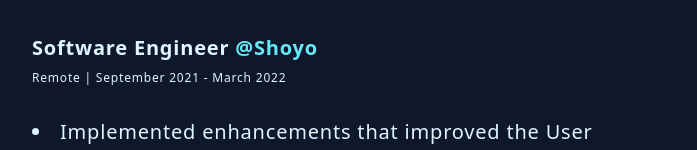
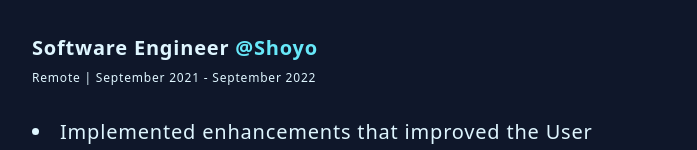
Before and after one commit to Sergyoubi/Current-Portfolio, a React (Create React App) app: page / in a window 1280 px wide. Shown: the part 1785-1935 px from the top of the page, without its empty margins (288-985 px from the left). Built offline with nearby package versions, Linux system fonts and the light colour scheme.

Commit message:
changed experience date

```diff
--- a/src/Components/Partial/Experience.js
+++ b/src/Components/Partial/Experience.js
@@ -25,7 +25,7 @@ const Experience = () => {
                 </a>
               </p>
               <p className="text-light text-xs tracking-[0.8px]">
-                Remote | September 2021 - March 2022
+                Remote | September 2021 - September 2022
               </p>
             </Fade>
           </div>
```
